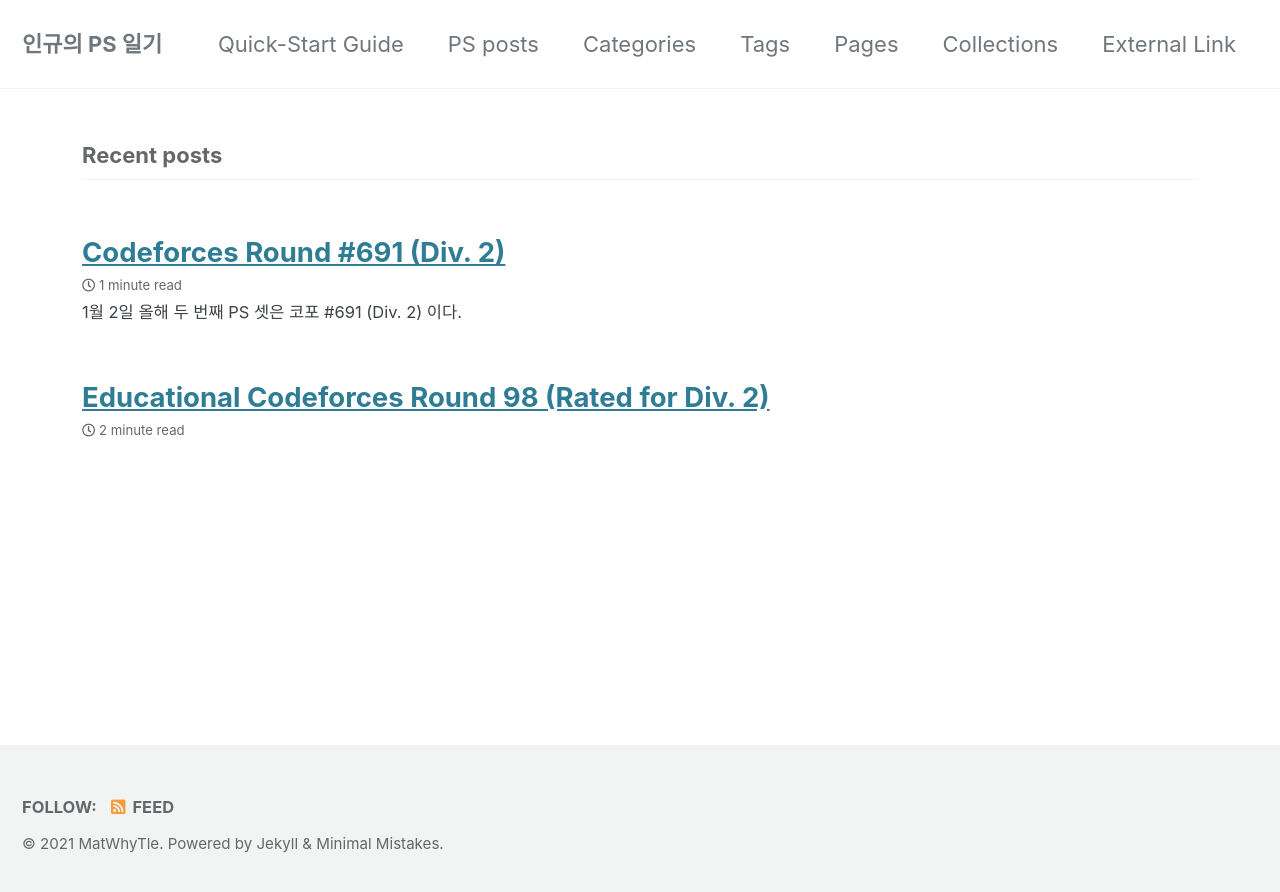
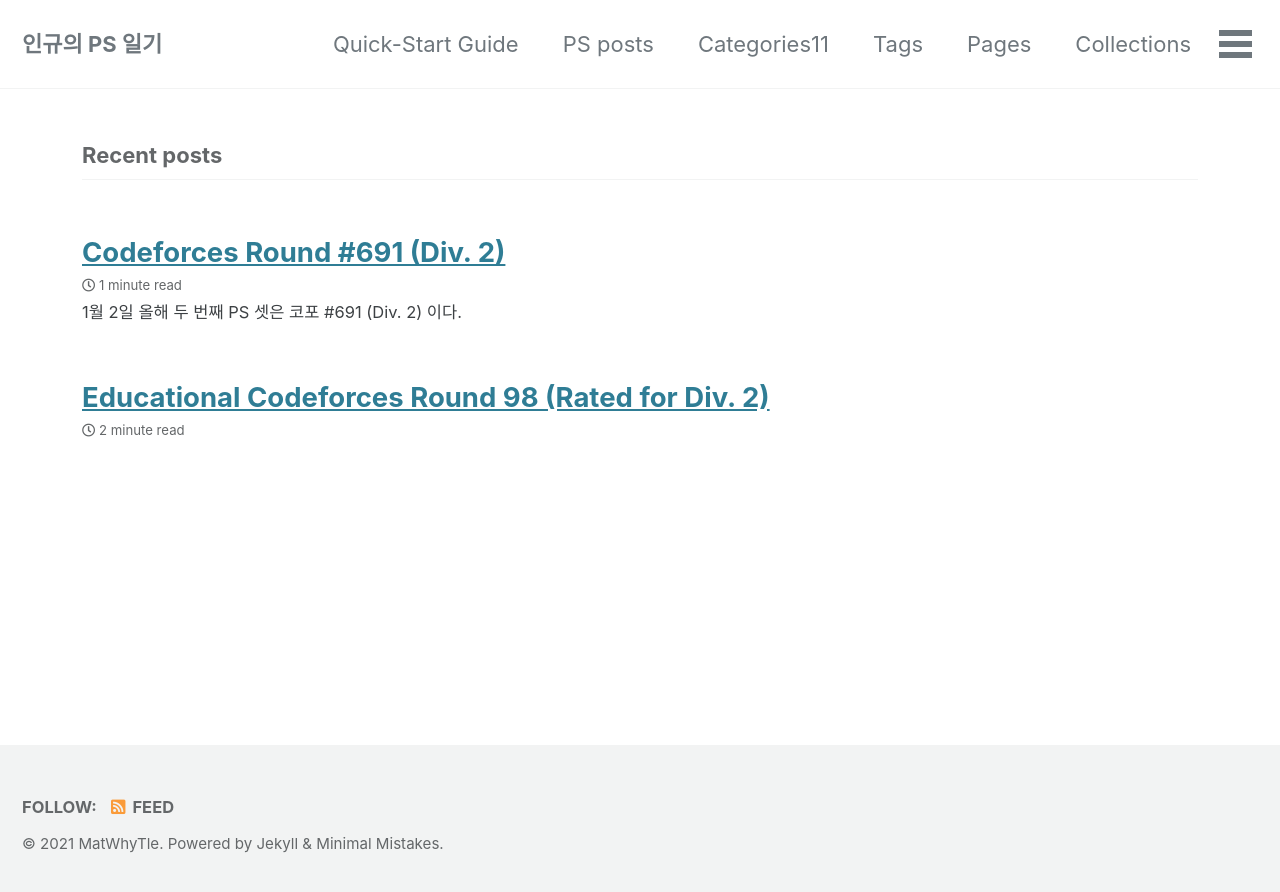
Before and after one commit to ingyu1008/previous-blog, a Jekyll site: the page built from index.html, in a window 1280 px wide. Shown: the top 892 px of the page. Built offline with Jekyll 4.4.1, drawn with Linux system fonts in a browser that asks for light colours; cached includes are drawn as plain includes; the list of posts is cut into pages by our own code.

```diff
--- a/_data/navigation.yml
+++ b/_data/navigation.yml
@@ -4,8 +4,8 @@ main:
     url: /docs/quick-start-guide/
   - title: "PS posts"
     url: /ps/
-  - title: "Categories"
-    url: /categories/
+  - title: "Categories11"
+    url: /posts-category/
   - title: "Tags"
     url: /tags/
   - title: "Pages"
```
Also changed, not shown: category.md (deleted, +0 -5 lines).
